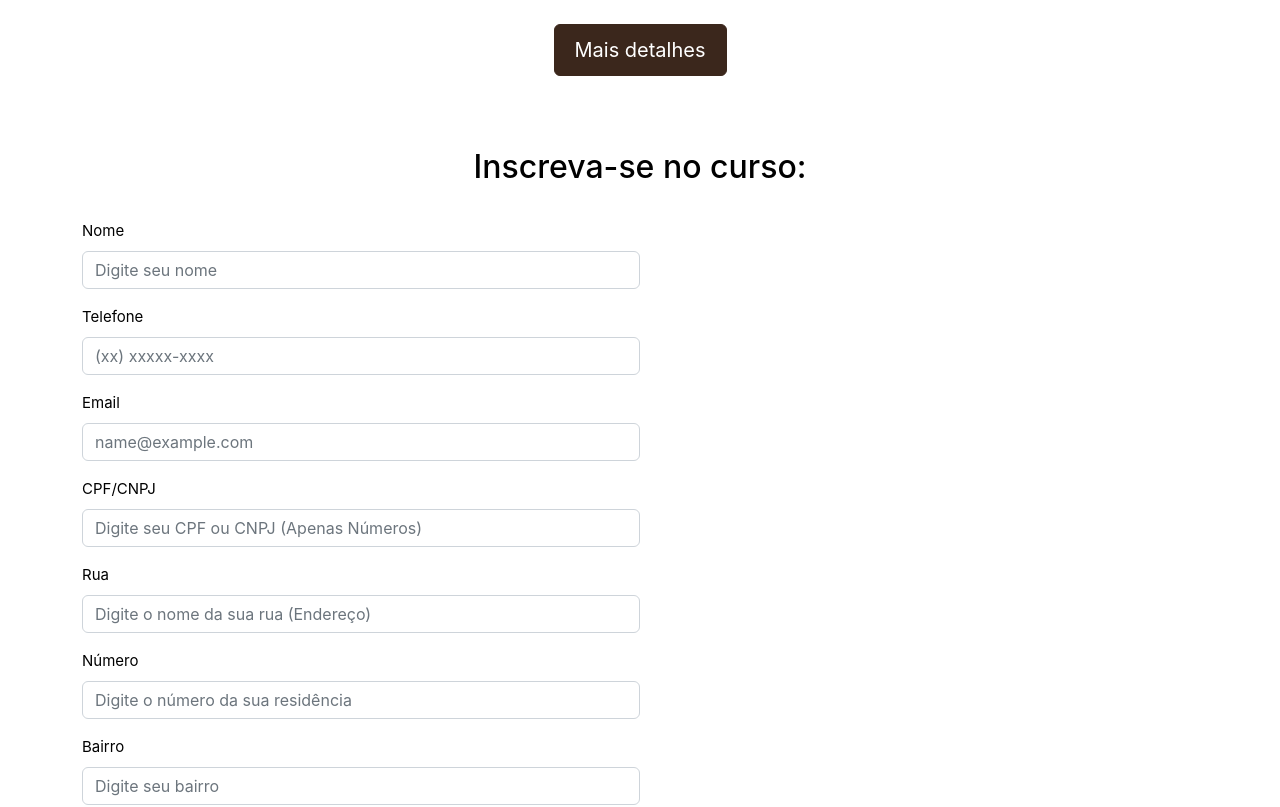
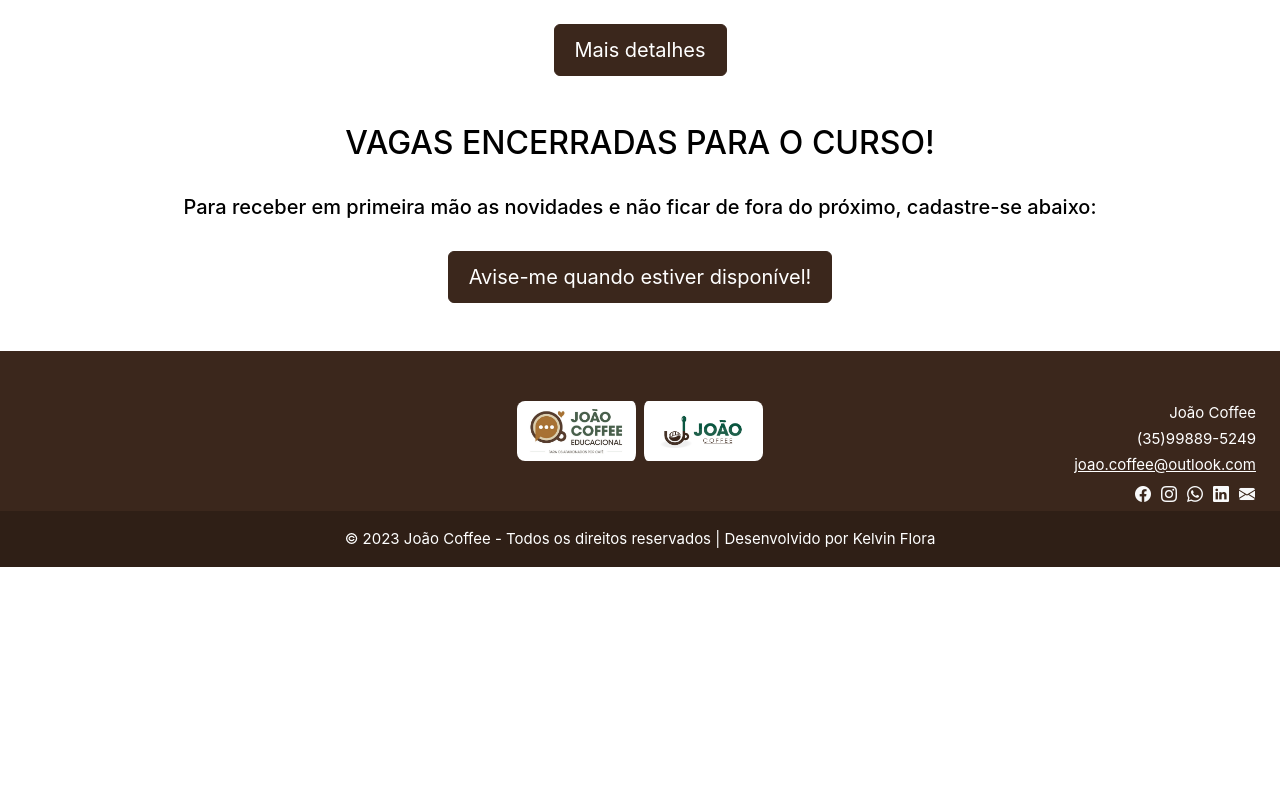
Before and after one commit to KelvinFlora/joao-coffee, a Vue app: page /cursos in a window 1280 px wide. Shown: the part 1060-1867 px from the top of the page. After the commit the page ends 1627 px from the top, so only its background shows below. Built offline with nearby package versions, Linux system fonts and the light colour scheme.

Commit message:
end course

```diff
--- a/src/views/CoursesView.vue
+++ b/src/views/CoursesView.vue
@@ -54,6 +54,28 @@
       <button type="button" class="btn btn-primary">Mais detalhes</button></a
     >
   </div>
+  <div class="container text-center">
+    <div><h2>VAGAS ENCERRADAS PARA O CURSO!</h2></div>
+    <div>
+      <br />
+      <h5>
+        Para receber em primeira mão as novidades e não ficar de fora do próximo, cadastre-se
+        abaixo:
+      </h5>
+      <br />
+      <div class="pb-5 form-link">
+        <a href="https://forms.gle/gXDxTDeAyA1VtMGs5" target="_blank">
+          <button type="button" class="btn btn-primary">
+            Avise-me quando estiver disponível!
+          </button></a
+        >
+      </div>
+    </div>
+  </div>
+
+  <!--
+
+    Formulário de inscrição
 
   <div class="container py-0 mt-4 contact-overlay wow">
     <h2 class="pb-4 text-center">Inscreva-se no curso:</h2>
@@ -397,7 +419,7 @@
     </div>
   </div>
 
-  <!--
+
   <div class="calendar-container text-center ps-2 pe-2">
     <iframe
       class="calendar text-center"
@@ -413,6 +435,9 @@
 </template>
 
 <style>
+.form-link {
+  color: black !important;
+}
 .contact-overlay {
   color: black;
 }
```
